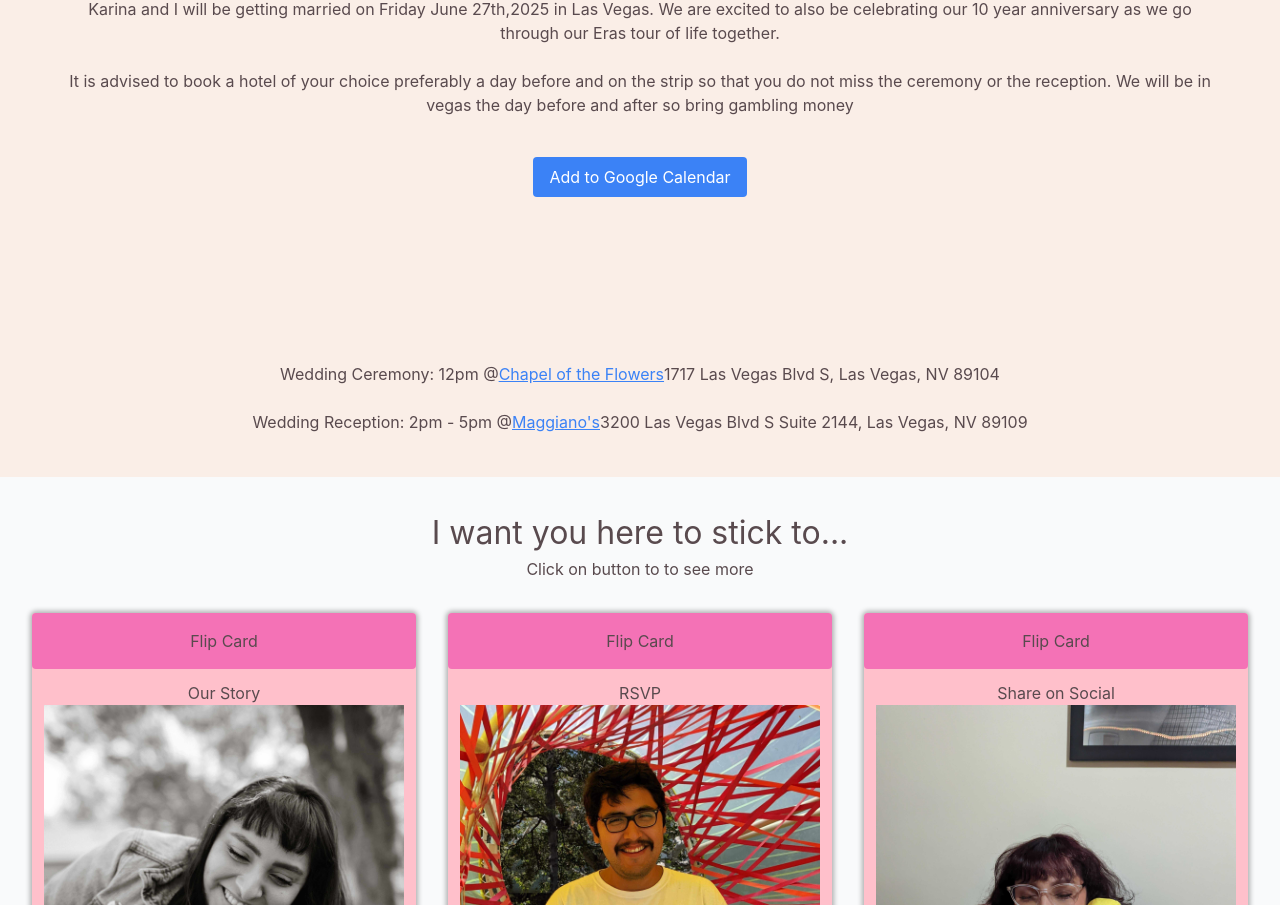
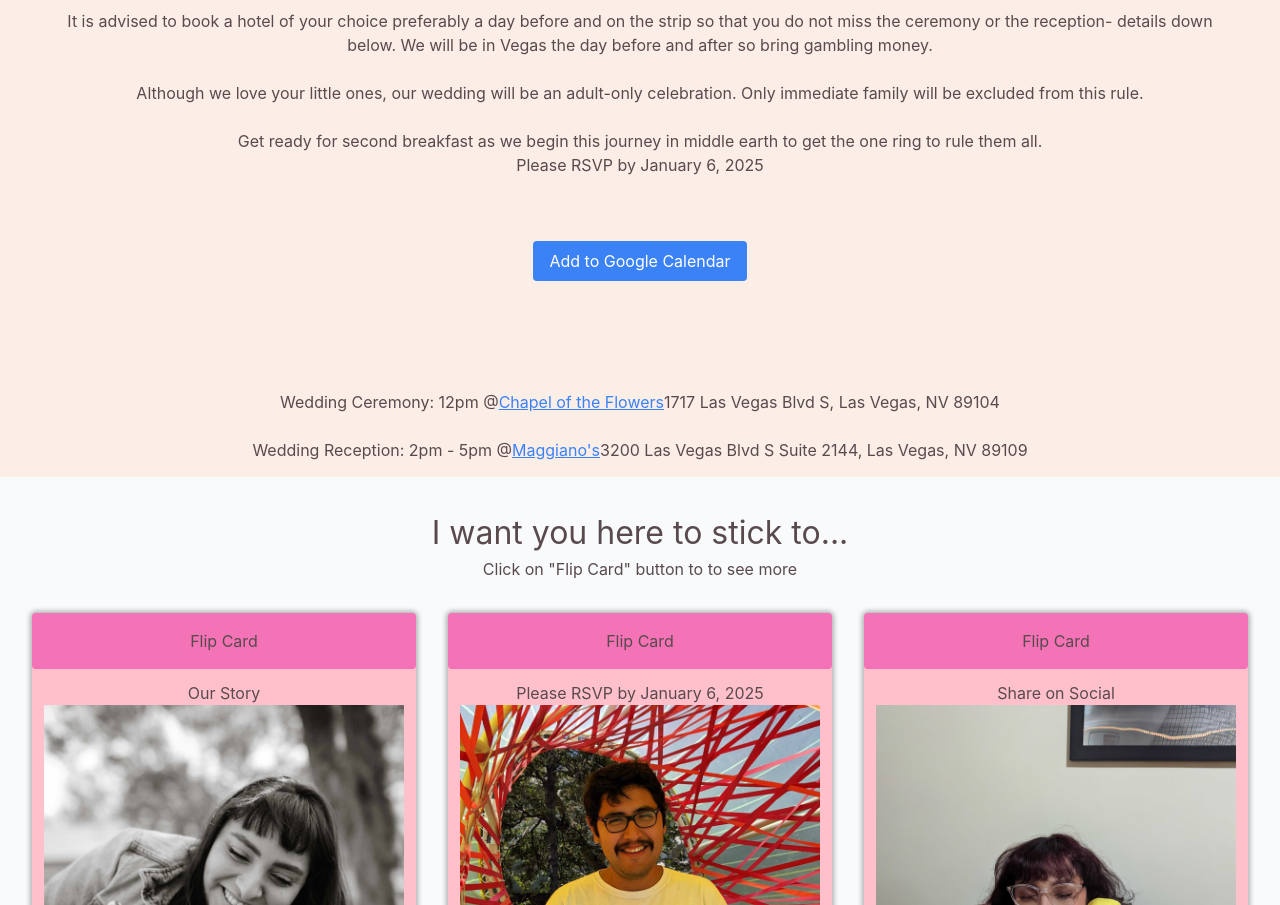
Before and after one commit to fidel-tensoriot/wed1, a React (Create React App) app: page / in a window 1280 px wide. Shown: the part 1211-2116 px from the top of the page. Built offline with nearby package versions, Linux system fonts and the light colour scheme; no server answers.

Commit message:
close to release changes

```diff
--- a/src/pages/Home.jsx
+++ b/src/pages/Home.jsx
@@ -16,7 +16,8 @@ function Home() {
     async function handleSubmit(event, url) {
         event.preventDefault();
         setLoading(true);
-        const formData = new FormData(event.currentTarget);
+        const form = event.currentTarget;
+        const formData = new FormData(form);
         const values = Object.fromEntries(formData.entries());
         console.log(values, typeof values);
 
@@ -24,6 +25,9 @@ function Home() {
         console.log(data);
         if (data.url) {
             downloadPhotos(data.url);
+        }
+        if (url === urlForm) {
+            form.reset();
         }
         setLoading(false);
     }
@@ -48,7 +52,9 @@ function Home() {
                 {/* Image for Desktop */}
                 <div className="absolute hidden: md:block md:top-80 2xl:left-80 text-center bg-pink-50 opacity-80">
                     <h1 className="text-3xl lg:text-7xl">Fidelmar & Karina</h1>
-                    <p className="text-3xl">We the best</p>
+                    <p className="text-3xl">
+                        All along there was some string tying you to me
+                    </p>
                 </div>
                 <img
                     className="max-w-screen hidden md:block scroller"
@@ -61,14 +67,28 @@ function Home() {
                     <h2 className="py-8 scroller">Welcome, You're Invited</h2>
                     <p>
                         Karina and I will be getting married on Friday June
-                        27th,2025 in Las Vegas. We are excited to also be
-                        celebrating our 10 year anniversary as we go through our
-                        Eras tour of life together.
+                        27th, 2025 in lovely Las Vegas, Nevada and would love it
+                        if you'd come celebrate with us. We are excited to also
+                        be getting married on our 10 year anniversary, please
+                        join us as we go through our very own Eras tour of life
+                        together. It's been a long time coming...
                         <br /> <br />
                         It is advised to book a hotel of your choice preferably
                         a day before and on the strip so that you do not miss
-                        the ceremony or the reception. We will be in vegas the
-                        day before and after so bring gambling money
+                        the ceremony or the reception- details down below. We
+                        will be in Vegas the day before and after so bring
+                        gambling money.
+                        <br /> <br />
+                        Although we love your little ones, our wedding will be
+                        an adult-only celebration. Only immediate family will be
+                        excluded from this rule.
+                        <br /> <br />
+                        <p>
+                            Get ready for second breakfast as we begin this
+                            journey in middle earth to get the one ring to rule
+                            them all.
+                        </p>
+                        <p>Please RSVP by January 6, 2025 </p>
                         <br /> <br />
                         <button className="bg-blue-500 text-white px-4 py-2 rounded mt-4">
                             <a
@@ -111,7 +131,7 @@ function Home() {
                 id="rsvp"
             >
                 <h2 className="pt-8"> I want you here to stick to...</h2>
-                <p>Click on button to to see more</p>
+                <p>Click on "Flip Card" button to to see more</p>
                 <div className="grid md:flex p-8 gap-8 img-showcase scroller">
                     <Cards
                         img={img2}
@@ -140,10 +160,18 @@ function Home() {
                             </div>
                         }
                     />
-                    <Cards img={p1} title="RSVP">
+                    <Cards img={p1} title="Please RSVP by January 6, 2025">
+                        <>
+                            <p>
+                                Although we love your little ones our wedding
+                                will be an adult-only celebration. Only
+                                immediate family will be excluded from this rule
+                            </p>
                             <form
                                 className="grid gap-2"
-                            onSubmit={(event) => handleSubmit(event, urlForm)}
+                                onSubmit={(event) =>
+                                    handleSubmit(event, urlForm)
+                                }
                             >
                                 <div className="flex gap-2 p-4">
                                     <label>Name:</label>
@@ -174,7 +202,29 @@ function Home() {
                                         id="notes"
                                         name="notes"
                                         type="text"
-                                    placeholder="Hey I can't be near peanuts, allergies"
+                                        placeholder="Hey I can't be near peanuts, allergies or im vegan etc"
+                                    />
+                                </div>
+                                <div className="flex gap-2 p-4">
+                                    <label>Address:</label>
+                                    <input
+                                        className="shadow appearance-none border rounded w-full py-2 px-3 text-gray-700 leading-tight focus:outline-none focus:shadow-outline"
+                                        id="address"
+                                        name="address"
+                                        type="text"
+                                        placeholder="1234 W Fake St, Los Angeles CA 90001 Apt#1"
+                                    />
+                                </div>
+                                <div className="flex gap-2 p-4">
+                                    <label>
+                                        Favorite Taylor Swift Era/Song:
+                                    </label>
+                                    <input
+                                        className="shadow appearance-none border rounded w-full py-2 px-3 text-gray-700 leading-tight focus:outline-none focus:shadow-outline"
+                                        id="swiftNote"
+                                        name="swiftNote"
+                                        type="text"
+                                        placeholder="Reputation Era"
                                     />
                                 </div>
                                 {/* <div className="flex gap-2 p-4">
@@ -189,10 +239,15 @@ function Home() {
                                     <option value="7">7+ msg first</option>
                                 </select>
                             </div> */}
+                                {loading ? (
+                                    <p>Sending...</p>
+                                ) : (
                                     <button className="p-4 bg-red-500 rounded">
                                         Submit
                                     </button>
+                                )}
                             </form>
+                        </>
                     </Cards>
                     <Cards
                         img={p2}
@@ -214,7 +269,7 @@ function Home() {
                                 />
                             </div>
                             {loading ? (
-                                <p>Loading</p>
+                                <p>Loading...</p>
                             ) : (
                                 <button className="mt-4 p-4 bg-red-500 rounded">
                                     Submit
```
Lines whose indentation alone changed are shown as unchanged.
